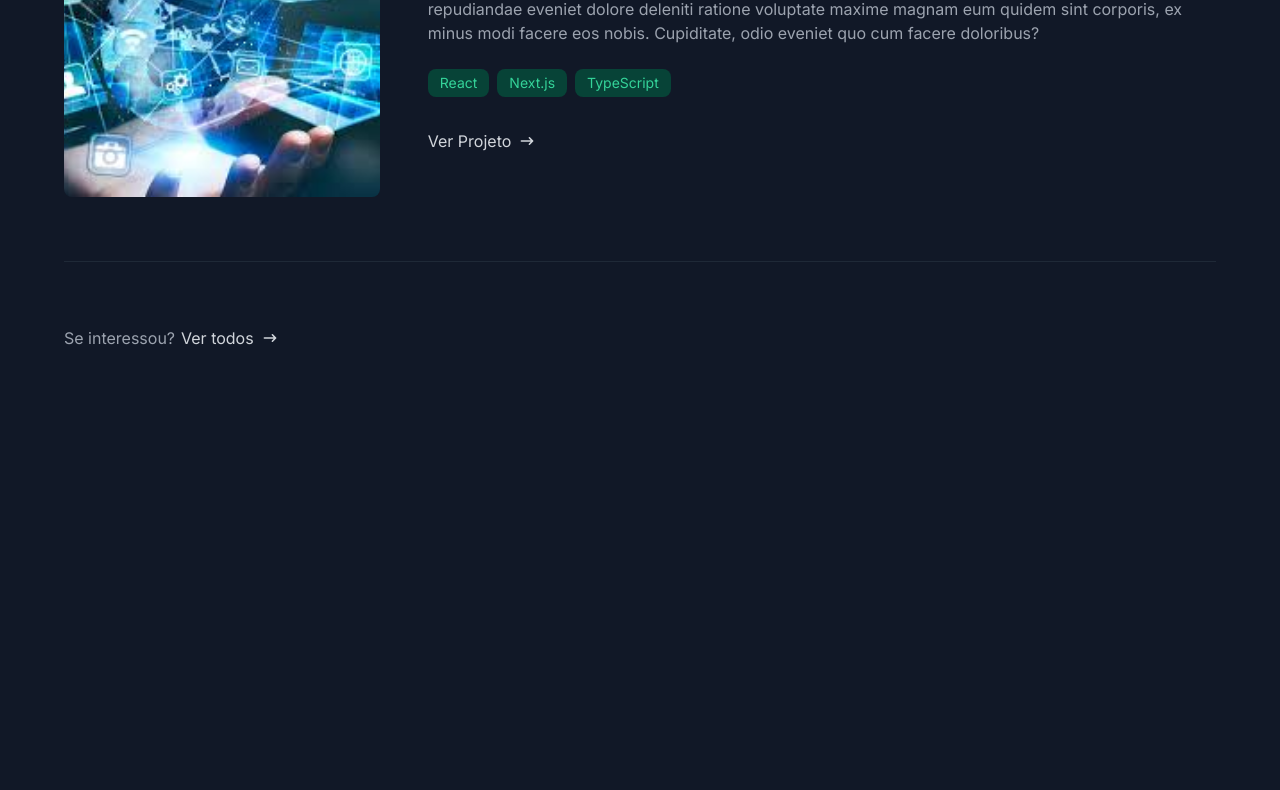
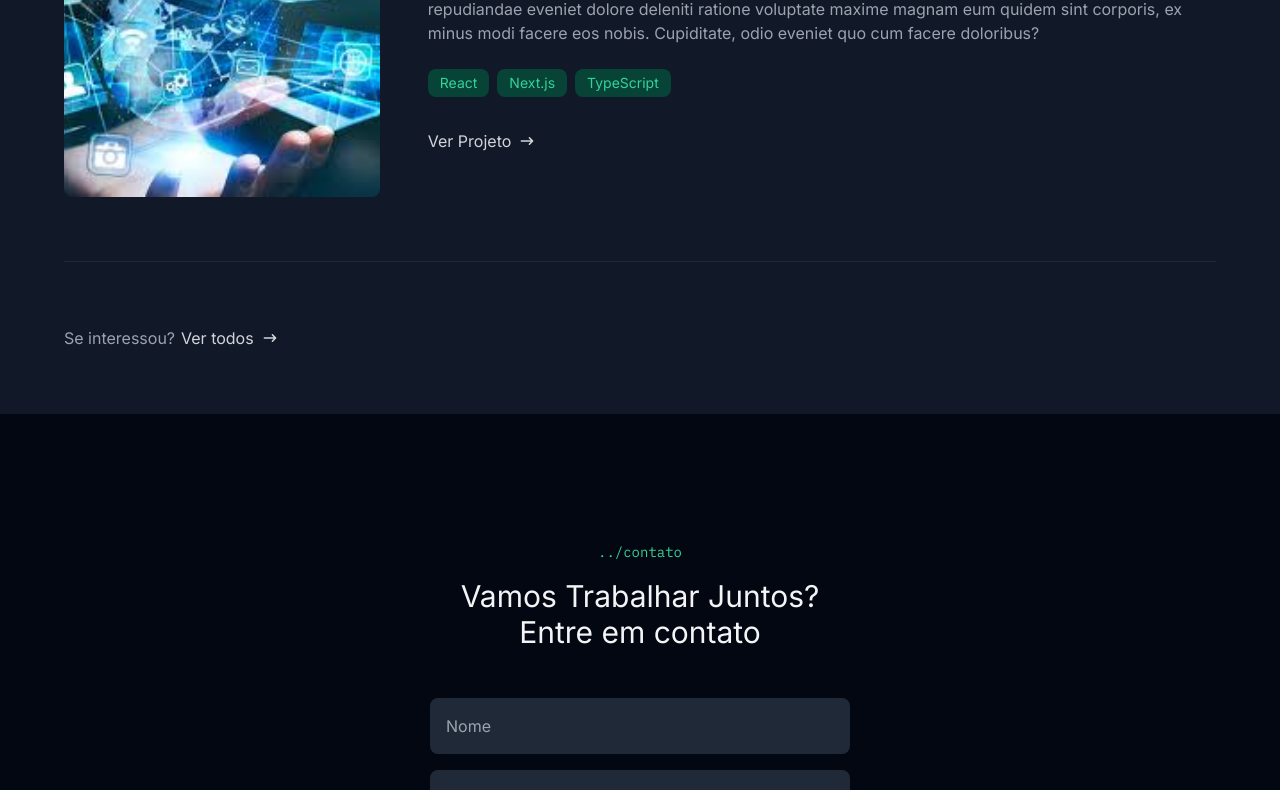
Before and after one commit to devlucas-tec/portifolio, a Next.js app: page / in a window 1280 px wide. Shown: the part 2000-2790 px from the top of the page. Before the commit the page ends 2414 px from the top, so only its background shows below. Built offline with nearby package versions, Linux system fonts and the light colour scheme.

Commit message:
Criando sessão de Contato com Hook Form e Zod

```diff
--- /dev/null
+++ b/app/components/contact-form/index.tsx
@@ -0,0 +1,66 @@
+'use client'
+
+import { HiArrowNarrowRight } from "react-icons/hi"
+import { Button } from "../button"
+import { SectionTitle } from "../section-title"
+import { useForm } from "react-hook-form"
+import { z } from "zod"
+import { zodResolver } from "@hookform/resolvers/zod"
+import { type } from "os"
+
+const contactFormsSchema = z.object({
+    name: z.string().min(3).max(100),
+    email: z.string().email(),
+    message: z.string().min(1).max(500),
+})
+
+type ContactFormData = z.infer<typeof contactFormsSchema>
+
+export const ContactForm = () => {
+    const { handleSubmit, register } = useForm<ContactFormData>({
+        resolver: zodResolver(contactFormsSchema)
+    })
+
+    const onSubmit = (data: ContactFormData) => {
+        console.log(data)
+    }
+
+    return (
+        <section className="py-16 px-6 md:py-32 flex items-center justify-center bg-gray-950">
+            <div className="w-full max-w-[420px] mx-auto">
+                <SectionTitle
+                subtitle="contato"
+                title="Vamos Trabalhar Juntos? Entre em contato"
+                className="items-center text-center"
+                />
+
+                <form className="mt-12 w-full flex flex-col gap-4"
+                onSubmit={handleSubmit(onSubmit)}
+                >
+                    <input
+                    placeholder="Nome"
+                    className="w-full h-14 bg-gray-800 rounded-lg placeholder:text-gray-400 text-gray-50 p-4 focus:outline-none focus:ring-2 focus:ring-emerald-600"
+                    {...register("name")}
+                    />
+                    <input
+                    placeholder="Email"
+                    type="email"
+                    className="w-full h-14 bg-gray-800 rounded-lg placeholder:text-gray-400 text-gray-50 p-4 focus:outline-none focus:ring-2 focus:ring-emerald-600"
+                    {...register("email")}
+                    />
+                    <textarea
+                    placeholder="Mensagem"
+                    className="resize-none w-full h-[138px] bg-gray-800 rounded-lg placeholder:text-gray-400 text-gray-50 p-4 focus:outline-none focus:ring-2 focus:ring-emerald-600"
+                    maxLength={500}
+                    {...register("message")}
+                    />
+
+                    <Button className="h-max mx-auto mt-6 shadow-button">
+                        Enviar Mensagem
+                        <HiArrowNarrowRight size={18} />
+                    </Button>
+                </form>
+            </div>
+        </section>
+    )
+}
--- /dev/null
+++ b/app/components/footer/index.tsx
@@ -0,0 +1,14 @@
+import { IoMdHeart } from "react-icons/io"
+
+export const Footer = () => {
+    return (
+        <footer className="h-14 w-full flex items-center justify-center bg-gray-950">
+            <span className="flex items-center gap-1.5 text-xs sm:text-sm font-mono text-gray-400">
+                Made with
+                <IoMdHeart size={13} className="inline text-emerald-500 mx-1" />
+                by
+                <strong className="font-medium">Lucas Barbosa</strong>
+            </span>
+        </footer>
+    )
+}
--- a/app/components/header/index.tsx
+++ b/app/components/header/index.tsx
@@ -18,8 +18,8 @@
         <div className="container flex items-center justify-between">
             <Link href="/">
                 <Image
-                    width={78}
-                    height={69}
+                    width={100}
+                    height={100}
                     src="/images/lc-logo.svg"
                     alt="Logo LC Dev"
                 />
--- a/app/layout.tsx
+++ b/app/layout.tsx
@@ -2,6 +2,8 @@
 import './globals.css'
 import { ReactNode } from 'react'
 import { Header } from './components/header'
+import { ContactForm } from './components/contact-form'
+import { Footer } from './components/footer'
 
 const inter = Inter({
   variable: '--font-inter',
@@ -20,6 +22,8 @@
       <body>
         <Header />
         {children}
+        <ContactForm />
+        <Footer />
       </body>
     </html>
   )
```
